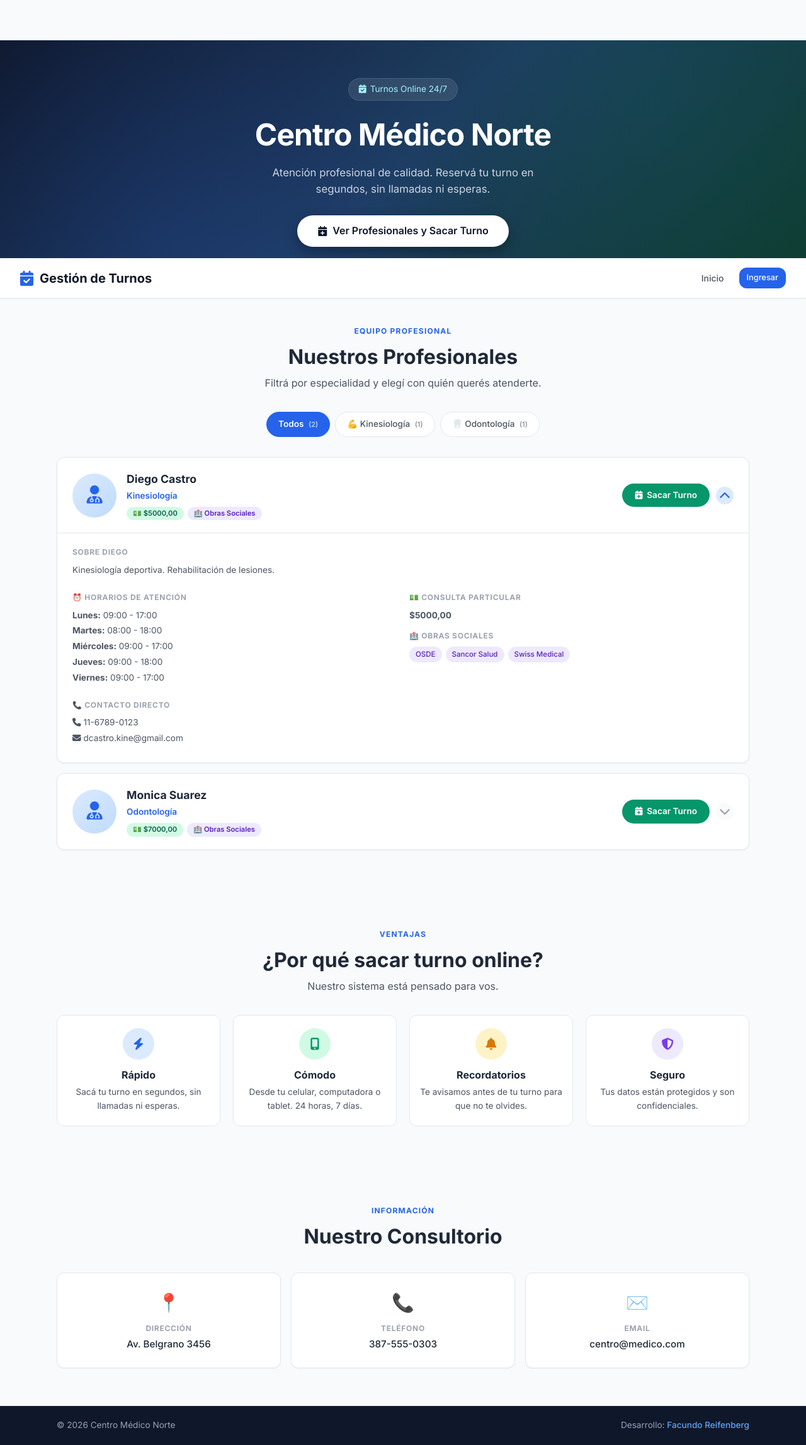
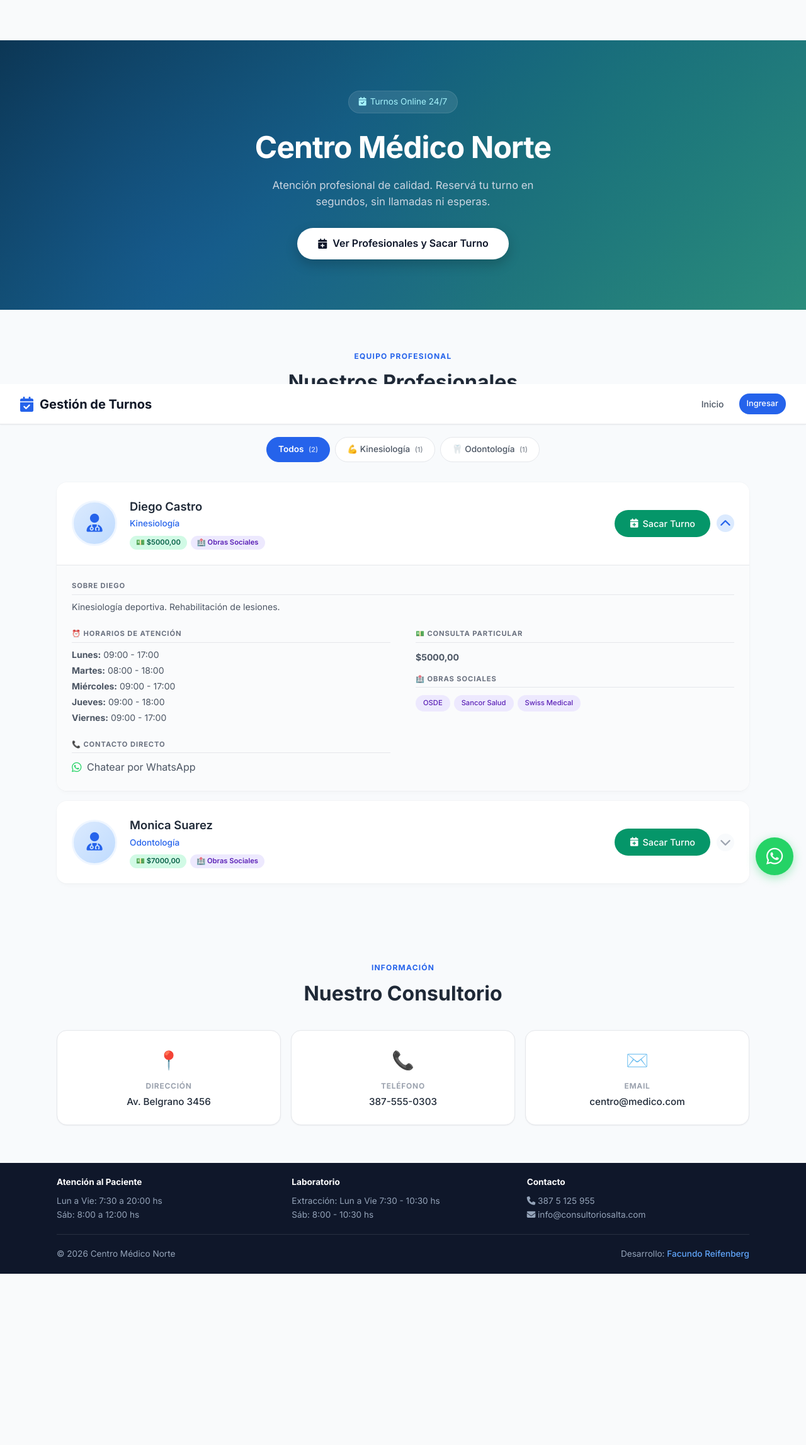
Before and after one commit to Facureif/Gesti-n-de-turnos-con-historia-cl-nica, a Django app: a page that uses core_app/templates/core_app/base.html in a window 1280 px wide, after a click that opens the changed part. Shown: the whole page at 63% size. After the commit the page ends 2023 px from the top, so only its background shows below. Run offline with Django 5.2, Linux system fonts and the light colour scheme; data comes from the database, SQL or seed files in the repository; both versions use the stored data as it was after the commit.

Commit message:
mejora en landings

```diff
--- a/core_app/templates/core_app/base.html
+++ b/core_app/templates/core_app/base.html
@@ -563,6 +563,15 @@
             {% endfor %}
         {% endif %}
 
+
+        <!-- Botón Flotante WhatsApp (Colocalo antes de cerrar el block content) -->
+<a href="https://wa.me/54{{ cliente.establecimiento.telefono|cut:' '|cut:'-' }}?text=Hola,%20vengo%20de%20la%20web%20y%20quiero%20consultar%20por%20un%20turno"
+   target="_blank"
+   style="position: fixed; bottom: 20px; right: 20px; background-color: #25D366; color: white; width: 60px; height: 60px; border-radius: 50%; display: flex; align-items: center; justify-content: center; font-size: 30px; box-shadow: 0 4px 15px rgba(37, 211, 102, 0.4); text-decoration: none; z-index: 9999; transition: transform 0.2s;"
+   onmouseover="this.style.transform='scale(1.1)'"
+   onmouseout="this.style.transform='scale(1)'">
+    <i class="fab fa-whatsapp"></i>
+</a>
         {% block content %}{% endblock %}
     </div>
 
--- a/core_app/templates/core_app/landing_consultorio.html
+++ b/core_app/templates/core_app/landing_consultorio.html
@@ -26,9 +26,9 @@
         --bg: #ffffff;
         --bg-alt: #f8fafc;
         --border: #e5e7eb;
-        --radius: 12px;
-        --shadow: 0 4px 6px -1px rgb(0 0 0 / 0.1), 0 2px 4px -2px rgb(0 0 0 / 0.1);
-        --shadow-lg: 0 10px 15px -3px rgb(0 0 0 / 0.1), 0 4px 6px -4px rgb(0 0 0 / 0.1);
+        --radius: 16px;
+        --shadow: 0 4px 10px -4px rgba(0,0,0,0.05), 0 0 0 1px rgba(0,0,0,0.02);
+        --shadow-lg: 0 8px 25px -8px rgba(0,0,0,0.12), 0 0 0 1px rgba(37, 99, 235, 0.1);
     }
 
     /* --- CONTENEDOR INTERNO --- */
@@ -43,8 +43,9 @@
     /* ========== HERO ========== */
     .hero {
         width: 100%;
-        background: linear-gradient(135deg, #0f172a 0%, #1e3a5f 50%, #0d3b2e 100%);
-        padding: 60px 0;
+        /* Gradiente más cálido y "saludable" (Teal/Azul) */
+        background: linear-gradient(135deg, #0b3550 0%, #145c7e 40%, #2b8c7c 100%);
+        padding: 80px 0;
         text-align: center;
         color: white;
         position: relative;
@@ -109,12 +110,12 @@
         font-size: 1rem;
         text-decoration: none;
         transition: all 0.3s ease;
-        box-shadow: 0 8px 20px rgba(0,0,0,0.3);
+        box-shadow: 0 8px 20px rgba(0,0,0,0.2);
     }
 
     .btn-hero:hover {
         transform: translateY(-2px);
-        box-shadow: 0 12px 28px rgba(0,0,0,0.4);
+        box-shadow: 0 12px 28px rgba(0,0,0,0.3);
         color: var(--primary);
     }
 
@@ -206,10 +207,14 @@
     .profesional-card {
         background: white;
         border-radius: var(--radius);
-        box-shadow: 0 1px 3px rgba(0,0,0,0.05);
-        border: 1px solid var(--border);
+        box-shadow: var(--shadow);
         overflow: hidden;
-        transition: all 0.3s ease;
+        transition: all 0.25s ease;
+    }
+
+    .profesional-card:hover {
+        box-shadow: var(--shadow-lg);
+        transform: translateY(-2px);
     }
 
     .profesional-card.oculto {
@@ -219,10 +224,10 @@
     .profesional-header {
         display: flex;
         align-items: center;
-        padding: 20px 24px;
+        padding: 24px;
         cursor: pointer;
         transition: background 0.2s ease;
-        gap: 16px;
+        gap: 20px;
     }
 
     .profesional-header:hover {
@@ -230,17 +235,17 @@
     }
 
     .profesional-avatar {
-        width: 70px;
-        height: 70px;
+        width: 72px;
+        height: 72px;
         border-radius: 50%;
         object-fit: cover;
-        border: 2px solid #dbeafe;
+        border: 3px solid #eff6ff;
         flex-shrink: 0;
     }
 
     .profesional-avatar-placeholder {
-        width: 70px;
-        height: 70px;
+        width: 72px;
+        height: 72px;
         border-radius: 50%;
         background: linear-gradient(135deg, #dbeafe, #bfdbfe);
         display: flex;
@@ -249,6 +254,7 @@
         font-size: 1.8rem;
         color: var(--primary);
         flex-shrink: 0;
+        border: 3px solid #eff6ff;
     }
 
     .profesional-info {
@@ -257,17 +263,17 @@
     }
 
     .profesional-info h3 {
-        font-size: 1.1rem;
-        font-weight: 700;
+        font-size: 1.15rem;
+        font-weight: 600;
         color: var(--text);
         margin: 0 0 2px 0;
     }
 
     .profesional-info .especialidad {
         color: var(--primary);
-        font-weight: 600;
+        font-weight: 500;
         font-size: 0.85rem;
-        margin: 0 0 6px 0;
+        margin: 0 0 8px 0;
     }
 
     .profesional-tags {
@@ -304,10 +310,10 @@
         gap: 6px;
         background: var(--success);
         color: white;
-        padding: 8px 20px;
+        padding: 10px 24px;
         border-radius: 9999px;
-        font-weight: 600;
-        font-size: 0.85rem;
+        font-weight: 500;
+        font-size: 0.9rem;
         text-decoration: none;
         transition: all 0.2s ease;
         white-space: nowrap;
@@ -338,59 +344,110 @@
         color: var(--primary);
     }
 
+    /* ========== MEJORA DEL ACORDEÓN DESPLEGADO ========== */
     .profesional-detalle {
         display: none;
         padding: 0 24px 24px;
         border-top: 1px solid var(--border);
+        background: #fafbfc;
+        border-radius: 0 0 var(--radius) var(--radius);
     }
 
     .profesional-detalle.active {
         display: block;
+        animation: fadeIn 0.3s ease;
     }
 
+    @keyframes fadeIn {
+        from { opacity: 0; transform: translateY(-10px); }
+        to { opacity: 1; transform: translateY(0); }
+    }
+
+    /* Grid interno: 2 columnas, pero flexibles */
     .detalle-grid {
         display: grid;
         grid-template-columns: 1fr 1fr;
-        gap: 20px;
-        padding-top: 20px;
+        gap: 24px 40px;
+        padding-top: 24px;
     }
 
+    /* En móviles, una sola columna */
+    @media (max-width: 768px) {
+        .detalle-grid {
+            grid-template-columns: 1fr;
+            gap: 16px;
+        }
+        .profesional-detalle {
+            padding: 0 16px 20px;
+        }
+    }
+
+    /* Estilo de cada bloque de información */
+    .detalle-section {
+        display: flex;
+        flex-direction: column;
+        gap: 4px;
+    }
+
+    /* El título de la sección (ej: "Horarios de Atención") */
     .detalle-section h4 {
-        font-size: 0.75rem;
+        font-size: 0.7rem;
         font-weight: 700;
         text-transform: uppercase;
-        letter-spacing: 0.06em;
-        color: var(--text-muted);
-        margin: 0 0 8px 0;
+        letter-spacing: 0.08em;
+        color: #6b7280;
+        margin: 0 0 4px 0;
+        border-bottom: 1px solid #e5e7eb;
+        padding-bottom: 4px;
     }
 
     .detalle-section p {
         color: var(--text-secondary);
-        font-size: 0.85rem;
-        margin: 3px 0;
-        line-height: 1.6;
+        font-size: 0.875rem;
+        margin: 0;
+        line-height: 1.5;
     }
 
+    /* Precio grande y destacado */
     .precio-destacado {
-        font-size: 1.3rem;
+        font-size: 1.4rem;
         font-weight: 700;
         color: var(--success);
+        margin-top: 4px !important;
     }
 
+    /* Lista de Obras Sociales */
     .obras-sociales-list {
         display: flex;
         flex-wrap: wrap;
         gap: 6px;
-        margin-top: 6px;
+        margin-top: 4px;
     }
 
     .os-badge {
-        font-size: 0.72rem;
-        padding: 3px 10px;
+        font-size: 0.7rem;
+        padding: 4px 12px;
         border-radius: 9999px;
         background: #ede9fe;
         color: #5b21b6;
         font-weight: 500;
+    }
+
+    /* Para las secciones que ocupan todo el ancho (ej: Sobre el Dr) */
+    .detalle-section.full-width {
+        grid-column: 1 / -1;
+    }
+
+    /* Texto de contacto con iconos alineados */
+    .contacto-linea {
+        display: flex;
+        align-items: center;
+        gap: 8px;
+        margin-top: 2px;
+    }
+    .contacto-linea i {
+        width: 16px;
+        color: #9ca3af;
     }
 
     /* Mensaje sin resultados */
@@ -449,44 +506,6 @@
         margin: 0;
     }
 
-    /* ========== BENEFICIOS ========== */
-    .beneficios-grid {
-        display: grid;
-        grid-template-columns: repeat(auto-fit, minmax(180px, 1fr));
-        gap: 20px;
-    }
-
-    .beneficio-item {
-        text-align: center;
-        padding: 20px 12px;
-        border-radius: var(--radius);
-        background: white;
-        border: 1px solid var(--border);
-    }
-
-    .beneficio-icono {
-        width: 50px;
-        height: 50px;
-        border-radius: 50%;
-        margin: 0 auto 12px;
-        display: flex;
-        align-items: center;
-        justify-content: center;
-        font-size: 1.2rem;
-    }
-
-    .beneficio-item h4 {
-        font-weight: 700;
-        font-size: 1rem;
-        margin: 0 0 4px 0;
-    }
-
-    .beneficio-item p {
-        color: var(--text-secondary);
-        font-size: 0.85rem;
-        margin: 0;
-    }
-
     /* ========== FOOTER ========== */
     .footer {
         width: 100%;
@@ -514,10 +533,10 @@
         color: #93c5fd;
     }
 
-    /* ========== MEDIA QUERIES ========== */
+    /* ========== MEDIA QUERIES GENERALES ========== */
     @media (max-width: 768px) {
         .hero {
-            padding: 40px 0;
+            padding: 50px 0;
         }
 
         .section {
@@ -540,19 +559,7 @@
             padding-top: 8px;
         }
 
-        .detalle-grid {
-            grid-template-columns: 1fr;
-        }
-
-        .profesional-detalle {
-            padding: 0 16px 20px;
-        }
-
         .info-grid {
-            grid-template-columns: 1fr;
-        }
-
-        .beneficios-grid {
             grid-template-columns: 1fr;
         }
 
@@ -651,33 +658,19 @@
                         </div>
                     </div>
 
+                    <!-- ========== ACORDEÓN MEJORADO ========== -->
                     <div class="profesional-detalle" id="ficha-{{ prof.id }}">
                         <div class="detalle-grid">
+
+                            <!-- Bloque 1: Bio (ocupa todo el ancho si existe) -->
                             {% if prof.descripcion %}
-                            <div class="detalle-section" style="grid-column: 1 / -1;">
+                            <div class="detalle-section full-width">
                                 <h4>Sobre {{ prof.nombre }}</h4>
                                 <p>{{ prof.descripcion }}</p>
                             </div>
                             {% endif %}
 
-                            {% if prof.get_especializaciones_list %}
-                            <div class="detalle-section">
-                                <h4>🎯 Especializaciones</h4>
-                                {% for esp in prof.get_especializaciones_list %}
-                                    <p>• {{ esp }}</p>
-                                {% endfor %}
-                            </div>
-                            {% endif %}
-
-                            {% if prof.get_servicios_list %}
-                            <div class="detalle-section">
-                                <h4>⭐ Servicios</h4>
-                                {% for servicio in prof.get_servicios_list %}
-                                    <p>• {{ servicio }}</p>
-                                {% endfor %}
-                            </div>
-                            {% endif %}
-
+                            <!-- Bloque 2: Horarios (Columna Izq) -->
                             <div class="detalle-section">
                                 <h4>⏰ Horarios de Atención</h4>
                                 {% with agenda=prof.agenda_set.first %}
@@ -686,11 +679,12 @@
                                             <p><strong>{{ h.get_dia_display }}:</strong> {{ h.hora_inicio|time:"H:i" }} - {{ h.hora_fin|time:"H:i" }}</p>
                                         {% endfor %}
                                     {% else %}
-                                        <p style="color: var(--text-muted);">Consultar horarios disponibles</p>
+                                        <p style="color: var(--text-muted); font-style: italic;">Consultar horarios disponibles</p>
                                     {% endif %}
                                 {% endwith %}
                             </div>
 
+                            <!-- Bloque 3: Costos y Obras (Columna Der) -->
                             <div class="detalle-section">
                                 {% if prof.precio_particular %}
                                 <h4>💵 Consulta Particular</h4>
@@ -707,61 +701,24 @@
                                 {% endif %}
                             </div>
 
-                            <div class="detalle-section">
+                            <!-- Bloque 4: Contacto Directo (Abajo o 2da fila) -->
+                            <div class="detalle-section" style="{% if not prof.descripcion %}grid-column: 1 / -1;{% endif %}">
                                 <h4>📞 Contacto Directo</h4>
                                 {% if prof.telefono %}
-                                    <p><i class="fas fa-phone"></i> {{ prof.telefono }}</p>
+                                    <!-- IMPORTANTE: Asegurate de que el número esté guardado sin espacios ni +, solo el código de área y número -->
+                                    <a href="https://wa.me/54{{ prof.telefono|cut:' '|cut:'-' }}" target="_blank" class="contacto-linea" style="text-decoration: none; color: var(--text-secondary);">
+                                        <i class="fab fa-whatsapp" style="color: #25D366; font-size: 1.1rem;"></i> Chatear por WhatsApp
+                                    </a>
                                 {% endif %}
-                                {% if prof.email %}
-                                    <p><i class="fas fa-envelope"></i> {{ prof.email }}</p>
-                                {% endif %}
+                                <!-- {% if prof.email %}
+                                    <div class="contacto-linea"><i class="fas fa-envelope"></i> {{ prof.email }}</div>
+                                {% endif %} -->
                             </div>
+
                         </div>
                     </div>
                 </div>
                 {% endfor %}
-            </div>
-        </div>
-    </section>
-
-    <!-- ========== BENEFICIOS ========== -->
-    <section class="section">
-        <div class="container-custom">
-            <div class="section-header">
-                <span class="section-label">Ventajas</span>
-                <h2 class="section-title">¿Por qué sacar turno online?</h2>
-                <p class="section-subtitle">Nuestro sistema está pensado para vos.</p>
-            </div>
-
-            <div class="beneficios-grid">
-                <div class="beneficio-item">
-                    <div class="beneficio-icono" style="background: #dbeafe; color: #2563eb;">
-                        <i class="fas fa-bolt"></i>
-                    </div>
-                    <h4>Rápido</h4>
-                    <p>Sacá tu turno en segundos, sin llamadas ni esperas.</p>
-                </div>
-                <div class="beneficio-item">
-                    <div class="beneficio-icono" style="background: #d1fae5; color: #059669;">
-                        <i class="fas fa-mobile-alt"></i>
-                    </div>
-                    <h4>Cómodo</h4>
-                    <p>Desde tu celular, computadora o tablet. 24 horas, 7 días.</p>
-                </div>
-                <div class="beneficio-item">
-                    <div class="beneficio-icono" style="background: #fef3c7; color: #d97706;">
-                        <i class="fas fa-bell"></i>
-                    </div>
-                    <h4>Recordatorios</h4>
-                    <p>Te avisamos antes de tu turno para que no te olvides.</p>
-                </div>
-                <div class="beneficio-item">
-                    <div class="beneficio-icono" style="background: #ede9fe; color: #7c3aed;">
-                        <i class="fas fa-shield-alt"></i>
-                    </div>
-                    <h4>Seguro</h4>
-                    <p>Tus datos están protegidos y son confidenciales.</p>
-                </div>
             </div>
         </div>
     </section>
@@ -802,13 +759,41 @@
     </section>
     {% endif %}
 
-    <!-- ========== FOOTER ========== -->
-    <footer class="footer">
-        <div class="container-custom footer-content">
+    <!-- ========== FOOTER MEJORADO ========== -->
+<footer class="footer">
+    <div class="container-custom" style="display: flex; flex-direction: column; gap: 20px;">
+
+        <!-- Primera fila: Datos generales -->
+        <div style="display: grid; grid-template-columns: repeat(auto-fit, minmax(200px, 1fr)); gap: 20px; border-bottom: 1px solid rgba(255,255,255,0.1); padding-bottom: 20px;">
+
+            <div>
+                <h4 style="color: white; margin: 0 0 8px 0; font-size: 0.85rem;">Atención al Paciente</h4>
+                <p style="margin: 0; font-size: 0.85rem;">Lun a Vie: 7:30 a 20:00 hs</p>
+                <p style="margin: 0; font-size: 0.85rem;">Sáb: 8:00 a 12:00 hs</p>
+            </div>
+
+            <div>
+                <h4 style="color: white; margin: 0 0 8px 0; font-size: 0.85rem;">Laboratorio</h4>
+                <p style="margin: 0; font-size: 0.85rem;">Extracción: Lun a Vie 7:30 - 10:30 hs</p>
+                <p style="margin: 0; font-size: 0.85rem;">Sáb: 8:00 - 10:30 hs</p>
+            </div>
+
+            <div>
+                <h4 style="color: white; margin: 0 0 8px 0; font-size: 0.85rem;">Contacto</h4>
+                <p style="margin: 0; font-size: 0.85rem;"><i class="fas fa-phone"></i> 387 5 125 955</p>
+                <p style="margin: 0; font-size: 0.85rem;"><i class="fas fa-envelope"></i> info@consultoriosalta.com</p>
+            </div>
+
+        </div>
+
+        <!-- Segunda fila: Copyright y Links (El footer que ya tenías) -->
+        <div class="footer-content">
             <span>© {% now "Y" %} {{ cliente.nombre }}</span>
+
             <span>Desarrollo: <a href="https://facureif.github.io" target="_blank">Facundo Reifenberg</a></span>
         </div>
-    </footer>
+    </div>
+</footer>
 
 </div>
 
@@ -845,28 +830,40 @@
                 sinResultados.classList.remove('visible');
             }
 
-            // Cerrar todas las fichas expandidas
+            // Cerrar todas las fichas expandidas al cambiar el filtro
             document.querySelectorAll('.profesional-detalle').forEach(f => f.classList.remove('active'));
             document.querySelectorAll('.btn-expand').forEach(f => f.classList.remove('open'));
         });
     });
 });
 
-// Toggle ficha
+// Toggle ficha (con scroll suave mejorado)
 function toggleFicha(id, header) {
     const ficha = document.getElementById(id);
     const flecha = document.getElementById('flecha-' + id.split('-')[1]);
     const isOpen = ficha.classList.contains('active');
 
-    document.querySelectorAll('.profesional-detalle').forEach(f => f.classList.remove('active'));
-    document.querySelectorAll('.btn-expand').forEach(f => f.classList.remove('open'));
+    // Cerrar todos primero (cierre suave)
+    document.querySelectorAll('.profesional-detalle').forEach(f => {
+        f.classList.remove('active');
+    });
+    document.querySelectorAll('.btn-expand').forEach(f => {
+        f.classList.remove('open');
+    });
 
     if (!isOpen) {
+        // Abrir el seleccionado
         ficha.classList.add('active');
         flecha.classList.add('open');
+
+        // Scroll suave hacia la tarjeta abierta para que no se pierda
         setTimeout(() => {
-            ficha.scrollIntoView({ behavior: 'smooth', block: 'nearest' });
-        }, 150);
+            const cardRect = header.closest('.profesional-card').getBoundingClientRect();
+            // Si la tarjeta está muy abajo o arriba, hacer scroll centrado
+            if (cardRect.top < 0 || cardRect.bottom > window.innerHeight) {
+                header.closest('.profesional-card').scrollIntoView({ behavior: 'smooth', block: 'center' });
+            }
+        }, 200);
     }
 }
 </script>
```
Also changed, not shown: core_app/templates/core_app/landing_profesional.html (+105 -142 lines), db.sqlite3, media/profesionales/Gemini_Generated_Image_urmyvcurmyvcurmy.png (added), media/profesionales/imagen_2026-07-12_212221323.png (added).
